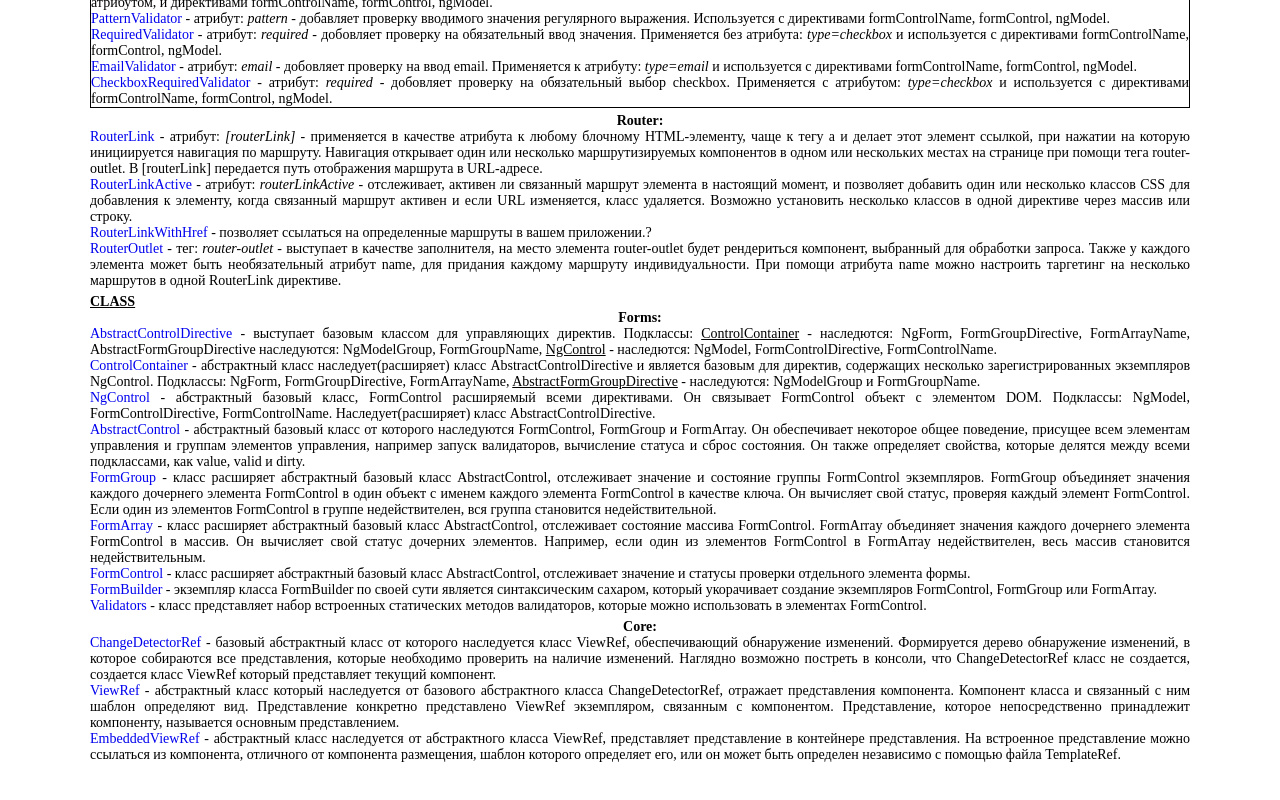
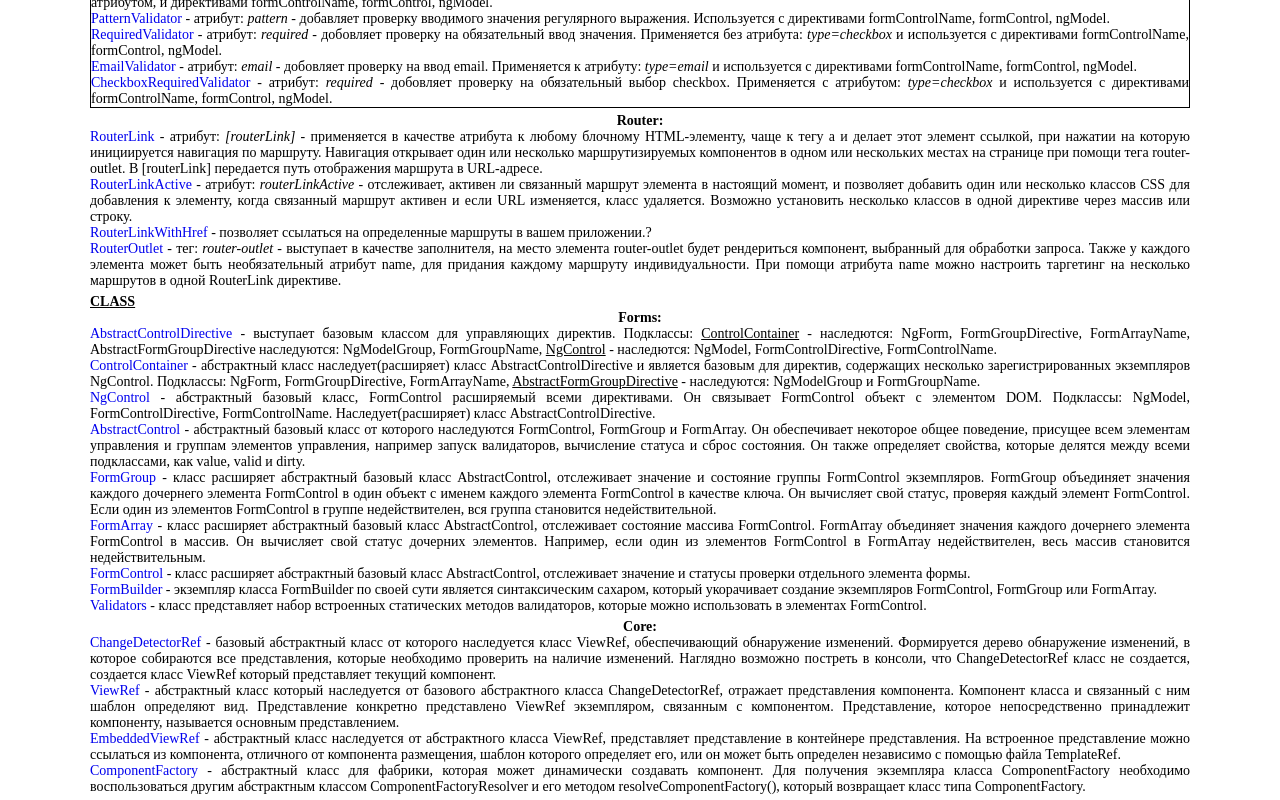
Before and after one commit to ArtemKashirin/API, an Angular app: page / in a window 1280 px wide. Shown: the part 2576-3376 px from the top of the page. Before the commit the page ends 3344 px from the top, so only its background shows below. Built offline with nearby package versions, Linux system fonts and the light colour scheme.

Commit message:
CLASS: ComponentFactory

```diff
--- a/src/app/app.component.html
+++ b/src/app/app.component.html
@@ -123,6 +123,7 @@
     <app-change-detector-ref></app-change-detector-ref>
     <app-view-ref></app-view-ref>
     <app-embedded-view-ref></app-embedded-view-ref>
+    <app-component-factory></app-component-factory>
   </div>
 
 </div>
--- a/src/app/app.module.ts
+++ b/src/app/app.module.ts
@@ -79,6 +79,7 @@ import {ValidatorsComponent} from './class/forms/validators/validators.component
 import {ChangeDetectorRefComponent} from './class/core/change-detector-ref/change-detector-ref.component';
 import {ViewRefComponent} from './class/core/view-ref/view-ref.component';
 import { EmbeddedViewRefComponent } from './class/core/embedded-view-ref/embedded-view-ref.component';
+import { ComponentFactoryComponent } from './class/core/component-factory/component-factory.component';
 
 
 @NgModule({
@@ -159,6 +160,7 @@ import { EmbeddedViewRefComponent } from './class/core/embedded-view-ref/embedde
     ChangeDetectorRefComponent,
     ViewRefComponent,
     EmbeddedViewRefComponent,
+    ComponentFactoryComponent,
   ],
   imports: [
     BrowserModule,
--- /dev/null
+++ b/src/app/class/core/component-factory/component-factory.component.html
@@ -0,0 +1,15 @@
+<p><a [href] = "this.ComponentFactory">ComponentFactory</a> - абстрактный класс для фабрики, которая может динамически создавать компонент.
+  Для получения экземпляра класса ComponentFactory необходимо воспользоваться другим абстрактным классом ComponentFactoryResolver и его
+  методом resolveComponentFactory(), который возвращает класс типа ComponentFactory.</p>
+
+<!--<ul>-->
+<!--  <li><i>selector: string</i> - чтение, селектор HTML компонента;</li>-->
+<!--  <li><i>componentType: Type any</i> - чтение, тип компонента, который создаст фабрика;</li>-->
+<!--  <li><i>ngContentSelectors: string[]</i> - чтение, всех элементы в компоненте;</li>-->
+<!--  <li><i>inputs: propName: string; templateName: string; }[]</i> - чтение, входы компонента;</li>-->
+<!--  <li><i>outputs: propName: string; templateName: string; }[]</i> - чтение, выходы компонента;</li>-->
+<!--  <li><i>create(injector: Injector, projectableNodes?: any[], rootSelectorOrNode?: any, ngModule?: NgModuleRef any): ComponentRef C</i> - -->
+<!--    метод, создает новый компонент;</li>-->
+<!--</ul>-->
+<!--<ng-template #parent></ng-template>-->
+<!--<button (click)="createChild()">Create Child</button>-->
--- /dev/null
+++ b/src/app/class/core/component-factory/component-factory.component.ts
@@ -0,0 +1,28 @@
+import {Component, ComponentFactory, ComponentFactoryResolver, OnInit, ViewChild, ViewContainerRef} from '@angular/core';
+import {EmbeddedViewRefComponent} from "../embedded-view-ref/embedded-view-ref.component";
+
+@Component({
+  selector: 'app-component-factory',
+  templateUrl: './component-factory.component.html',
+  styleUrls: ['./component-factory.component.scss']
+})
+export class ComponentFactoryComponent implements OnInit {
+  public ComponentFactory: string = 'https://angular.io/api/core/ComponentFactory';
+  @ViewChild('parent', { read: ViewContainerRef }) container: ViewContainerRef;
+  constructor(private resolver: ComponentFactoryResolver) {}
+
+  ngOnInit(): void {
+  }
+
+
+  createChild() {
+    let qw: ComponentFactory<EmbeddedViewRefComponent> = this.resolver.resolveComponentFactory(EmbeddedViewRefComponent);
+    console.log(qw.selector)
+    console.log(qw.componentType)
+    console.log(qw.ngContentSelectors)
+    console.log(qw.inputs)
+    console.log(qw.outputs)
+    console.log(qw)
+
+  }
+}
```
Also changed, not shown: src/app/class/core/component-factory/component-factory.component.scss (added).
